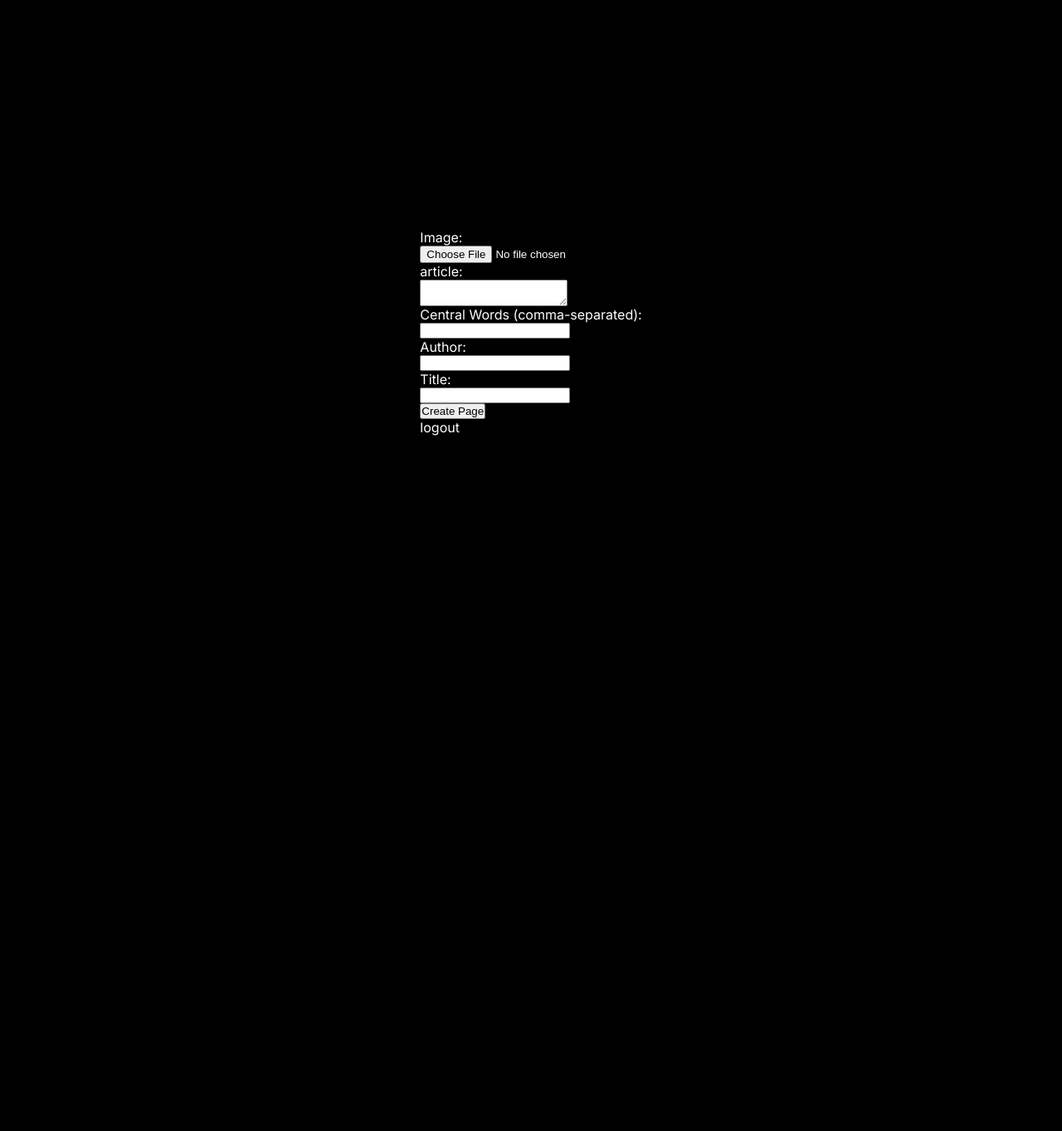
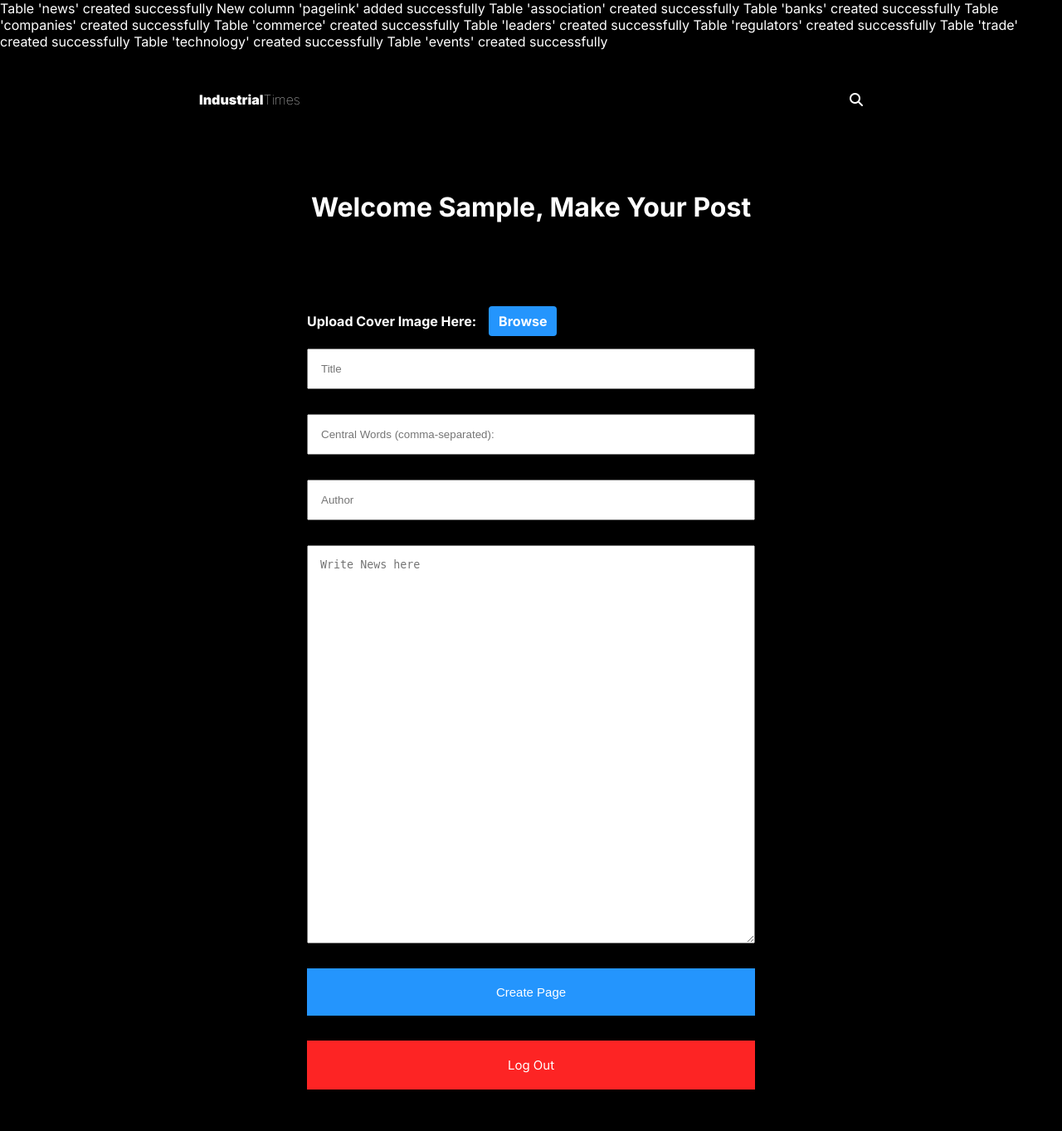
Before and after one commit to enemisan/industrialTimes, a PHP site: page /admin/justadmin.php in a window 1280 px wide. Shown: the whole page at 83% size. Before the commit the page ends 525 px from the top, so only its background shows below. Run offline with PHP 8.4, Linux system fonts and the light colour scheme; the visitor is signed in with stand-in values (Sample User, id 1); some libraries are stand-ins or nearby versions.

Commit message:
updates-table-creation-admin-session

```diff
--- a/admin/assets/css/jadmin.css
+++ b/admin/assets/css/jadmin.css
@@ -5,6 +5,75 @@ body {
     place-items: center;
 }
 
+header {
+    width: 100%;
+}
+
+header h1 {
+    text-align: center;
+    margin-top: 100px;
+    text-transform: capitalize;
+}
+
+
+form {
+    padding: 50px;
+    width: 50%;
+}
+
 input, textarea {
+    padding: 15px;
     display: block;
+    width: 100%;
+    margin-bottom: 30px;
 }
+
+textarea {
+    height: 60vh;
+}
+
+/* Styling for the label */
+label {
+    display: block;
+    font-weight: bold;
+    margin-bottom: 15px;
+}
+
+/* Styling for the input[type="file"] */
+input[type="file"] {
+    /* Hide the default file input */
+    display: none;
+}
+
+/* Styling for the custom file input button */
+label.file-input::after {
+    content: "Browse";
+    display: inline-block;
+    padding: 8px 12px;
+    background-color: #2495FD;
+    color: white;
+    border-radius: 4px;
+    cursor: pointer;
+    margin-left: 15px;
+}
+
+input[type="submit"] {
+    background: none;
+    border: none;
+    color: white;
+    background: #2495FD;
+    font-size: 15px;
+    padding: 20px;
+}
+
+.logout {
+    text-align: center;
+    display: block;
+    width: 100%;
+    background: none;
+    border: none;
+    color: white;
+    background: #fd2424;
+    font-size: 15px;
+    padding: 20px;
+}
--- a/admin/index.php
+++ b/admin/index.php
@@ -14,9 +14,12 @@
         $username = $_POST['username'];
         $password = $_POST['password'];
 
-        if ($username === 'admin' && $password === 'password') {
+        if (($username === 'admin' or $username == 'adeolu') && $password === 'password') {
             // Authentication successful, store the user ID in the session
             $_SESSION['user_id'] = 1;
+
+            // Authentication successful, store the admin name in the session
+            $_SESSION['username'] = $username;
 
             // Redirect the user to the protected page
             header("Location: index.php");
--- a/admin/justadmin.php
+++ b/admin/justadmin.php
@@ -7,6 +7,8 @@ if (!isset($_SESSION['user_id'])) {
     header("Location: ./");
     exit;
 }
+
+$adminName = $_SESSION['username'];
 
 // Set the session timeout to 1 hour (60 minutes)
 $sessionTimeout = 60 * 60; // 1 hour
@@ -453,6 +455,7 @@ mysqli_close($conn);
 
 <!DOCTYPE html>
 <html>
+
 <head>
     <meta charset="UTF-8">
     <meta http-equiv="X-UA-Compatible" content="IE=edge">
@@ -462,28 +465,43 @@ mysqli_close($conn);
     <link rel="stylesheet" href="assets/css/jadmin.css">
     <title>Create Page</title>
 </head>
+
 <body>
+    <header>
+        <nav>
+            <a href = "../" class="logo">
+                Industrial<span>Times</span>
+            </a>
+            <a href="search/" class="search-menu" id="search">
+                <i class="fa fa-search" aria-hidden="true"></i>
+            </a>
+        </nav>
+
+        <h1>Welcome <?php echo $adminName ?>, make your post</h1>
+    </header>
     <form action="<?php htmlspecialchars($_SERVER['PHP_SELF']) ?>" method="POST" enctype="multipart/form-data">
-        <label for="image" class="file-input">Image:</label>
+        <label for="image" class="file-input">Upload Cover Image Here:</label>
         <input type="file" name="image" id="image" required>
 
-        <label for="article">article:</label>
-        <textarea name="article" id="article" required></textarea>
+        <!-- <label for="title">Title:</label> -->
+        <input type="text" name="title" id="title" placeholder="Title" required>
 
-        <label for="central_words">Central Words (comma-separated):</label>
-        <input type="text" name="central_words" id="central_words" required>
+        <!-- <label for="central_words">Central Words (comma-separated):</label> -->
+        <input type="text" name="central_words" id="central_words" placeholder="Central Words (comma-separated):"
+            required>
 
-        <label for="author">Author:</label>
-        <input type="text" name="author" id="author" required>
+        <!-- <label for="author">Author:</label> -->
+        <input type="text" name="author" id="author" placeholder="Author" required>
 
-        <label for="title">Title:</label>
-        <input type="text" name="title" id="title" required>
+        <!-- <label for="article">article:</label> -->
+        <textarea name="article" id="article" placeholder="Write News here" required></textarea>
 
         <input type="submit" name="submit" value="Create Page">
-        <a href="logout.php">logout</a>
+        <a href="logout.php" class="logout">Log Out</a>
     </form>
 
 
+    <script src="https://kit.fontawesome.com/da98164faa.js" crossorigin="anonymous"></script>
+</body>
 
-</body>
 </html>
--- a/assets/global/global.css
+++ b/assets/global/global.css
@@ -117,6 +117,15 @@ footer .footer-socials i {
 }
 
 
+.ad {
+    display: grid;
+    place-items: center;
+    font-size: 50px;
+    height: 250px;
+    background: grey;
+    margin: var(--main-padding);
+}
+
 
 /* iPad Media Query */
 @media only screen and (max-width: 1024px) {
--- a/conn/dbh.php
+++ b/conn/dbh.php
@@ -12,35 +12,72 @@ if (!$conn) {
     die("Connection failed: " . mysqli_connect_error());
 }
 
-// // Create the database
-// $sql = "CREATE DATABASE industrialtimes";
-// if (mysqli_query($conn, $sql)) {
-//     echo "Database 'industrialtimes' created successfully\n";
-// } else {
-//     echo "Error creating database: " . mysqli_error($conn);
-// }
+// Switch to the database
+mysqli_select_db($conn, "industrialtimes");
+
+// Check if the database exists
+$result = mysqli_query($conn, "SELECT SCHEMA_NAME FROM INFORMATION_SCHEMA.SCHEMATA WHERE SCHEMA_NAME = 'industrialtimes'");
+if (mysqli_num_rows($result) == 0) {
+    // Create the database
+    $sql = "CREATE DATABASE industrialtimes";
+    if (mysqli_query($conn, $sql)) {
+        echo "Database 'industrialtimes' created successfully\n";
+    } else {
+        echo "Error creating database: " . mysqli_error($conn);
+    }
+}
 
 // Switch to the database
 mysqli_select_db($conn, "industrialtimes");
 
-// // Create the 'news' table
-// $sql = "CREATE TABLE news (
-//     id INT(11) AUTO_INCREMENT PRIMARY KEY,
-//     title VARCHAR(255),
-//     author VARCHAR(255),
-//     article TEXT,
-//     image LONGBLOB,
-//     date DATE
-// )";
-// if (mysqli_query($conn, $sql)) {
-//     echo "Table 'news' created successfully\n";
-// } else {
-//     echo "Error creating table: " . mysqli_error($conn);
-// }
-// $sql = "ALTER TABLE news ADD pagelink VARCHAR(255)";
-// if (mysqli_query($conn, $sql)) {
-//     echo "New column 'pagelink' added successfully\n";
-// } else {
-//     echo "Error adding new column: " . mysqli_error($conn);
-// }
+// Check if the table exists
+$result = mysqli_query($conn, "SHOW TABLES LIKE 'news'");
+if (mysqli_num_rows($result) == 0) {
+    // Create the 'news' table
+    $sql = "CREATE TABLE news (
+        id INT(11) AUTO_INCREMENT PRIMARY KEY,
+        title VARCHAR(255),
+        author VARCHAR(255),
+        article TEXT,
+        image LONGBLOB,
+        date DATE
+    )";
+    if (mysqli_query($conn, $sql)) {
+        echo "Table 'news' created successfully\n";
+    } else {
+        echo "Error creating table: " . mysqli_error($conn);
+    }
+
+    // Add the 'pagelink' column
+    $sql = "ALTER TABLE news ADD pagelink VARCHAR(255)";
+    if (mysqli_query($conn, $sql)) {
+        echo "New column 'pagelink' added successfully\n";
+    } else {
+        echo "Error adding new column: " . mysqli_error($conn);
+    }
+}
+
+// Define an array of table names
+$tables = array('association', 'banks', 'companies', 'commerce', 'leaders', 'regulators', 'trade', 'technology', 'events');
+
+// Loop through each table and check if it exists
+foreach ($tables as $table) {
+    $result = mysqli_query($conn, "SHOW TABLES LIKE '$table'");
+    if (mysqli_num_rows($result) == 0) {
+        // Create the table
+        $sql = "CREATE TABLE $table (
+            id INT(11) AUTO_INCREMENT PRIMARY KEY,
+            title VARCHAR(255),
+            author VARCHAR(255),
+            article TEXT,
+            image LONGBLOB,
+            date DATE
+        )";
+        if (mysqli_query($conn, $sql)) {
+            echo "Table '$table' created successfully\n";
+        } else {
+            echo "Error creating table '$table': " . mysqli_error($conn);
+        }
+    }
+}
 ?>
--- a/news/assets/css/style.css
+++ b/news/assets/css/style.css
@@ -1,7 +1,6 @@
 header {
     width: 100%;
     height: 100vh;
-
 }
 
 .title-author-date {
--- a/rough.php
+++ /dev/null
@@ -1,3 +0,0 @@
-<?php
-phpinfo();
-?>
```
Also changed, not shown: index.php (+15 -19 lines), upload-image.php (deleted, +0 -38 lines), upload.html (deleted, +0 -13 lines).
